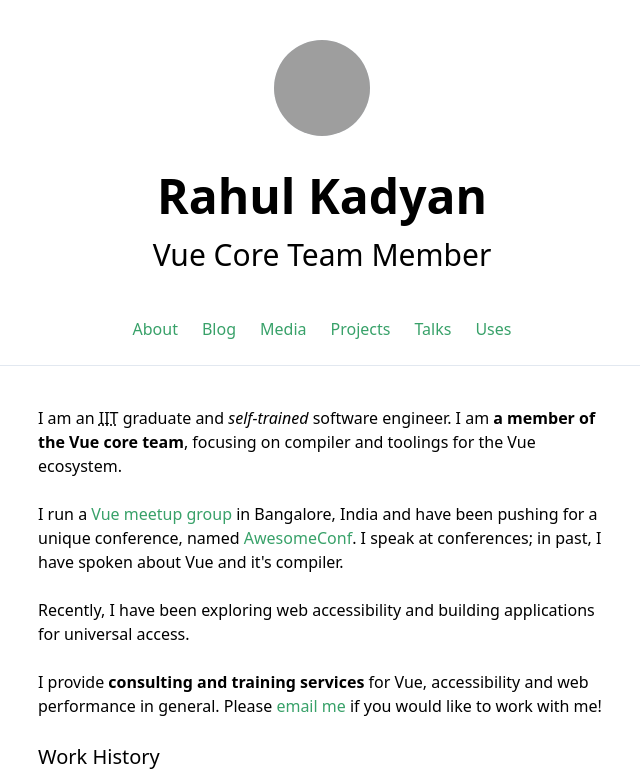
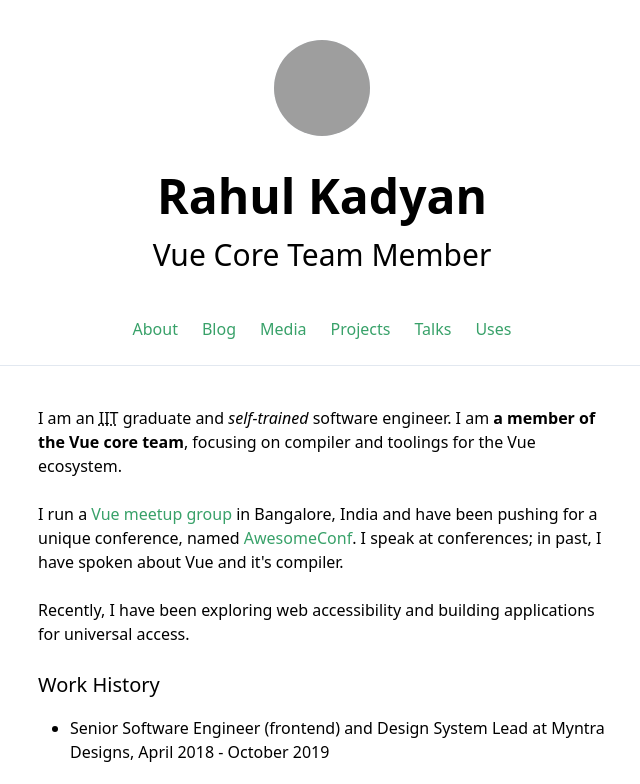
Before and after one commit to znck/znck.me, a Vue app: page / in a window 1280 px wide. Shown: the top 784 px of the page, without its empty margins (318-958 px from the left). Built offline with nearby package versions, Linux system fonts and the light colour scheme; grey boxes are pictures that could not be loaded.

Commit message:
Update About.vue

```diff
--- a/src/views/About.vue
+++ b/src/views/About.vue
@@ -27,7 +27,7 @@
         Recently, I have been exploring web accessibility and building applications for universal access.
       </p>
 
-      <p class="mb-6">
+      <!-- <p class="mb-6">
         I provide <strong>consulting and training services</strong> for Vue, accessibility and web performance in
         general. Please
         <AppLink
@@ -36,7 +36,7 @@
           >email me</AppLink
         >
         if you would like to work with me!
-      </p>
+      </p> -->
 
       <!-- Where did I work? -> Myntra, Headout, EasyEcom, Scalex, Breve Labs, INCF -->
       <section>
```
